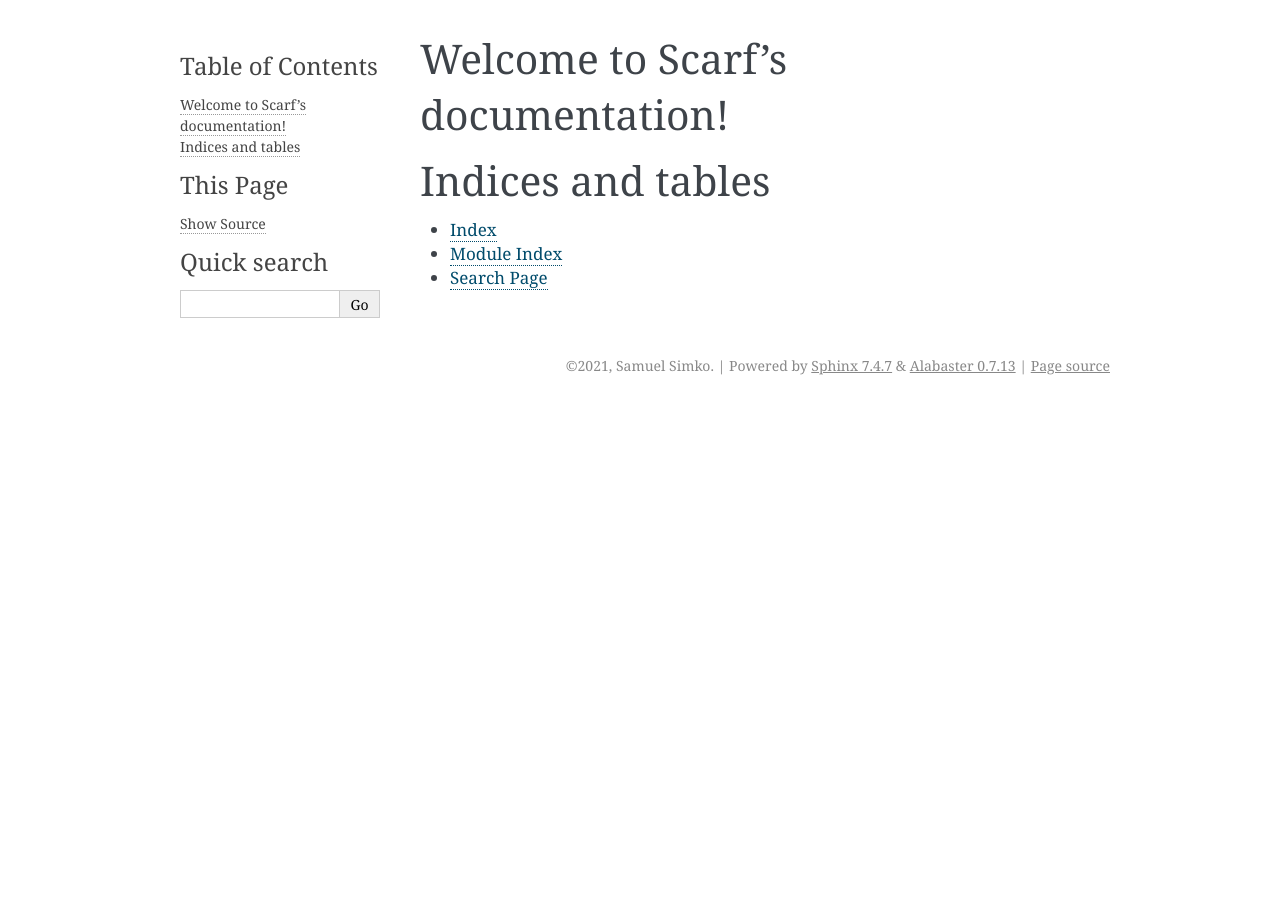
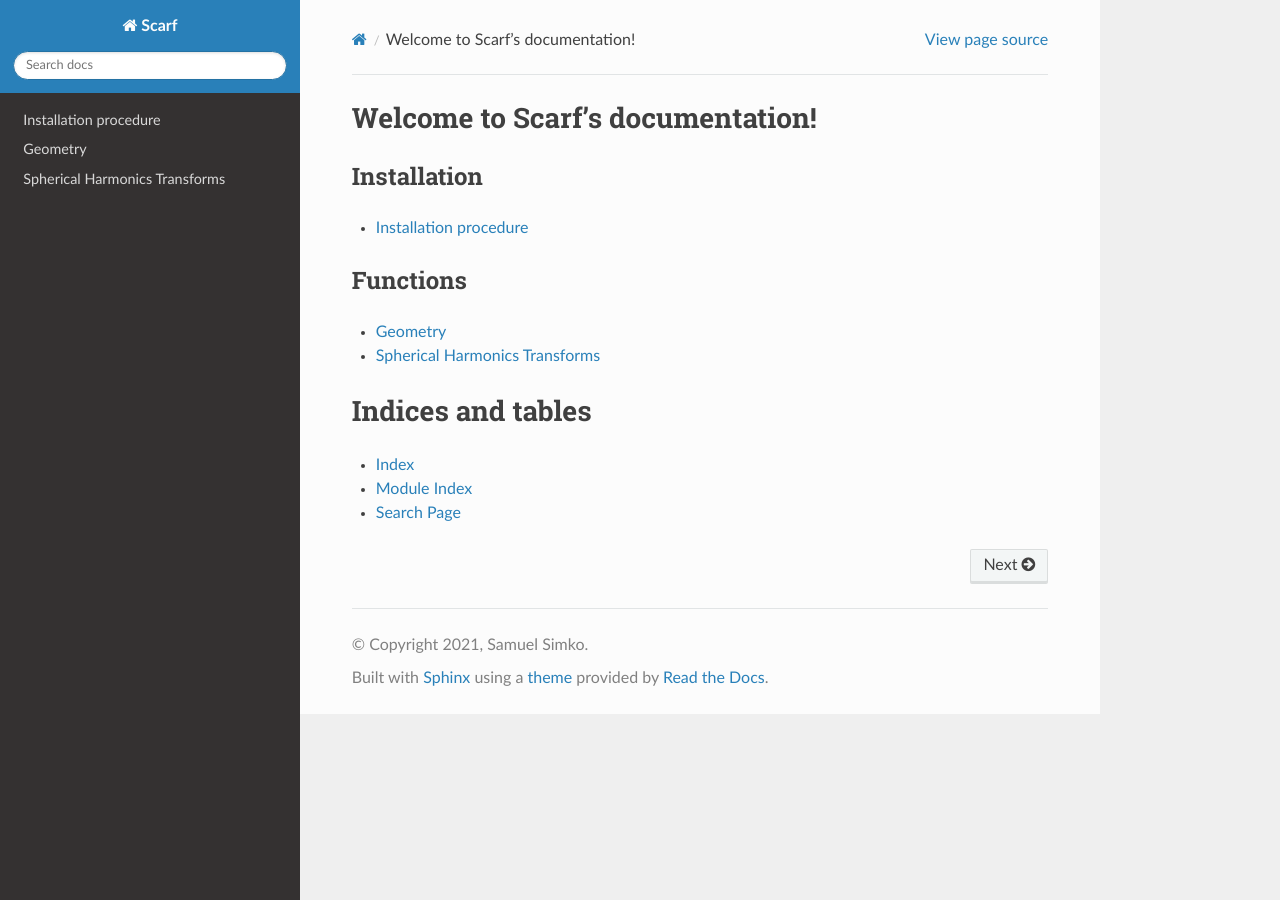
Before and after one commit to samuelsimko/scarf, a Sphinx documentation site: the page built from docs/index.rst, in a window 1280 px wide. Built offline with Sphinx 7.4.7 and the Read the Docs theme 2.0.0, drawn with Linux system fonts in a browser that asks for light colours.

Commit message:
docs: add install, Geometry and SHT sections

```diff
--- a/docs/conf.py
+++ b/docs/conf.py
@@ -28,7 +28,16 @@ author = "Samuel Simko"
 # Add any Sphinx extension module names here, as strings. They can be
 # extensions coming with Sphinx (named 'sphinx.ext.*') or your custom
 # ones.
-extensions = ["sphinx.ext.autodoc", "sphinx.ext.coverage"]
+
+import sphinx_rtd_theme
+
+extensions = [
+    "sphinx.ext.autodoc",
+    "sphinx.ext.coverage",
+    "sphinx.ext.autosummary",
+    "sphinx_rtd_theme",
+]
+
 
 # Add any paths that contain templates here, relative to this directory.
 templates_path = ["_templates"]
@@ -44,9 +53,11 @@ exclude_patterns = ["_build", "Thumbs.db", ".DS_Store"]
 # The theme to use for HTML and HTML Help pages.  See the documentation for
 # a list of builtin themes.
 #
-html_theme = "alabaster"
+html_theme = "sphinx_rtd_theme"
 
 # Add any paths that contain custom static files (such as style sheets) here,
 # relative to this directory. They are copied after the builtin static files,
 # so a file named "default.css" will overwrite the builtin "default.css".
 html_static_path = ["_static"]
+
+autosummary_generate = True
--- /dev/null
+++ b/docs/geometry.rst
@@ -0,0 +1,57 @@
+Geometry
+--------
+
+``scarf`` allows users to create their own map geometry, which allows for
+transforms on custom pixelations.
+
+The class ``Geometry`` is used to store the pixelation information.
+
+Call the constructor to create a new geometry:
+
+.. code-block:: python
+
+
+   import scarf
+
+   geom = scarf.Geometry(
+      nrings=3,
+      nph=[4, 4, 4],
+      ofs=[0, 4, 8],
+      stride=1,
+      phi0=[np.pi/4, 0, np.pi/4],
+      theta=[np.arccos(1-1/3), np.pi/2, np.arccos(1/3-1)],
+      wgt=[np.pi/3]*3
+   )
+
+Parameters
+
+   - ``nrings`` is the number of iso-latitude rings.
+
+   - ``nph`` is the number of pixels in each of these rings.
+
+   - ``ofs`` is the index of the first pixel of each ring on a map which follows this geometry.
+
+   - ``stride`` is the stride between pixels
+
+   - ``phi0`` is the longitude angle, in radiants, of the first pixel of the ring.  It's value is in the interval [0, 2π].
+
+   - ``theta`` is the lattitude angle, in radiants, of each ring. It's value is the interval [0, π], with 0 being the lattitude of the north pole.
+
+   - ``wgt`` are the weights associated to each ring.
+
+
+
+
+In this example, ``geom`` is equivalent to a HEALPix geometry of parameter ``nside`` = 1.
+
+You can also create HEALPix geometries directly:
+
+.. code-block:: python
+
+   healpix_geom = scarf.healpix_geometry(nside=1, 1)
+
+The ``Geometry`` class has methods to a variety of SHT transforms
+
+.. code-block:: python
+
+   alm = geom.map2alm(map, lmax=2, mmax=1, nthreads=12, zbounds = [-1, 0])
--- a/docs/index.rst
+++ b/docs/index.rst
@@ -11,6 +11,22 @@ Welcome to Scarf's documentation!
    :caption: Contents:
 
 
+Installation
+------------
+
+.. toctree::
+   :maxdepth: 1
+
+   install
+
+Functions
+---------
+
+.. toctree::
+   :maxdepth: 2
+
+   geometry
+   sht
 
 Indices and tables
 ==================
--- /dev/null
+++ b/docs/sht.rst
@@ -0,0 +1,12 @@
+.. scarf
+
+.. currentmodule:: scarf
+
+Spherical Harmonics Transforms
+=======
+
+.. autosummary::
+   :toctree: generated/
+
+   map2alm
+   alm2map
```
Also changed, not shown: docs/install.rst (added, +11 -0 lines).
